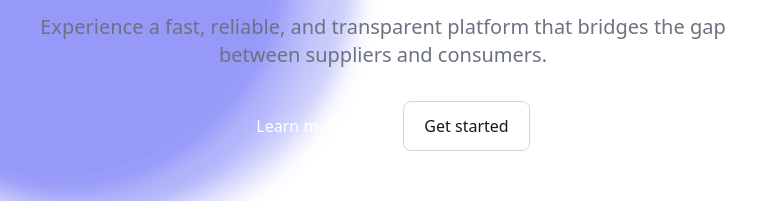
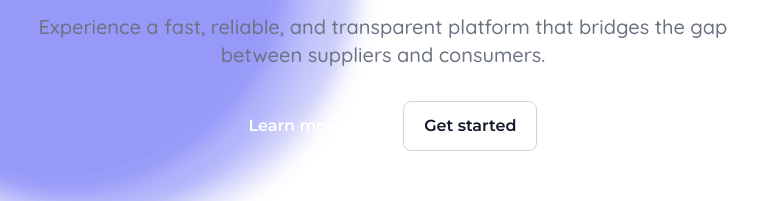
Before and after one commit to cheerios-design/envanter, a website: page index.html in a window 1280 px wide. Shown: the part 395-596 px from the top of the page, 257-1023 px from the left. Drawn offline with nearby package versions, Linux system fonts and the light colour scheme.

Commit message:
Update typography classes in index.html for consistency and improved readability

```diff
--- a/index.html
+++ b/index.html
@@ -115,13 +115,14 @@
                         class="mb-4 text-4xl font-extrabold font-heading uppercase leading-none text-gray-900 md:text-5xl lg:text-6xl dark:text-white">
                         Seamless
                         Connection <br> Between Suppliers and <br>Consumers</h1>
-                    <p class="mb-8 text-lg font-normal text-gray-500 lg:text-xl sm:px-16 xl:px-48 dark:text-gray-400">
+                    <p
+                        class="mb-8 text-lg font-paragraph font-normal text-gray-500 lg:text-xl sm:px-16 xl:px-48 dark:text-gray-400">
                         Experience a fast,
                         reliable, and transparent platform that bridges the gap between suppliers and consumers.</p>
                     <div
                         class="flex flex-col mb-8 lg:mb-16 space-y-4 sm:flex-row sm:justify-center sm:space-y-0 sm:space-x-4">
                         <a href="#"
-                            class="inline-flex justify-center items-center py-3 px-5 text-base font-medium text-center text-white rounded-lg bg-primary-700 hover:bg-primary-800 focus:ring-4 focus:ring-primary-300 dark:focus:ring-primary-900">
+                            class="inline-flex justify-center items-center py-3 px-5 text-base font-accent font-medium text-center text-white rounded-lg bg-primary-700 hover:bg-primary-800 focus:ring-4 focus:ring-primary-300 dark:focus:ring-primary-900">
                             Learn more
                             <svg class="ml-2 -mr-1 w-5 h-5" fill="currentColor" viewBox="0 0 20 20"
                                 xmlns="http://www.w3.org/2000/svg">
@@ -131,7 +132,7 @@
                             </svg>
                         </a>
                         <a href="#"
-                            class="inline-flex justify-center items-center py-3 px-5 text-base font-medium text-center text-gray-900 rounded-lg border border-gray-300 hover:bg-gray-100 focus:ring-4 focus:ring-gray-100 dark:text-white dark:border-gray-700 dark:hover:bg-gray-700 dark:focus:ring-gray-800">
+                            class="inline-flex justify-center items-center py-3 px-5 text-base font-accent font-medium text-center text-gray-900 rounded-lg border border-gray-300 hover:bg-gray-100 focus:ring-4 focus:ring-gray-100 dark:text-white dark:border-gray-700 dark:hover:bg-gray-700 dark:focus:ring-gray-800">
                             Get started
 
                         </a>
```
